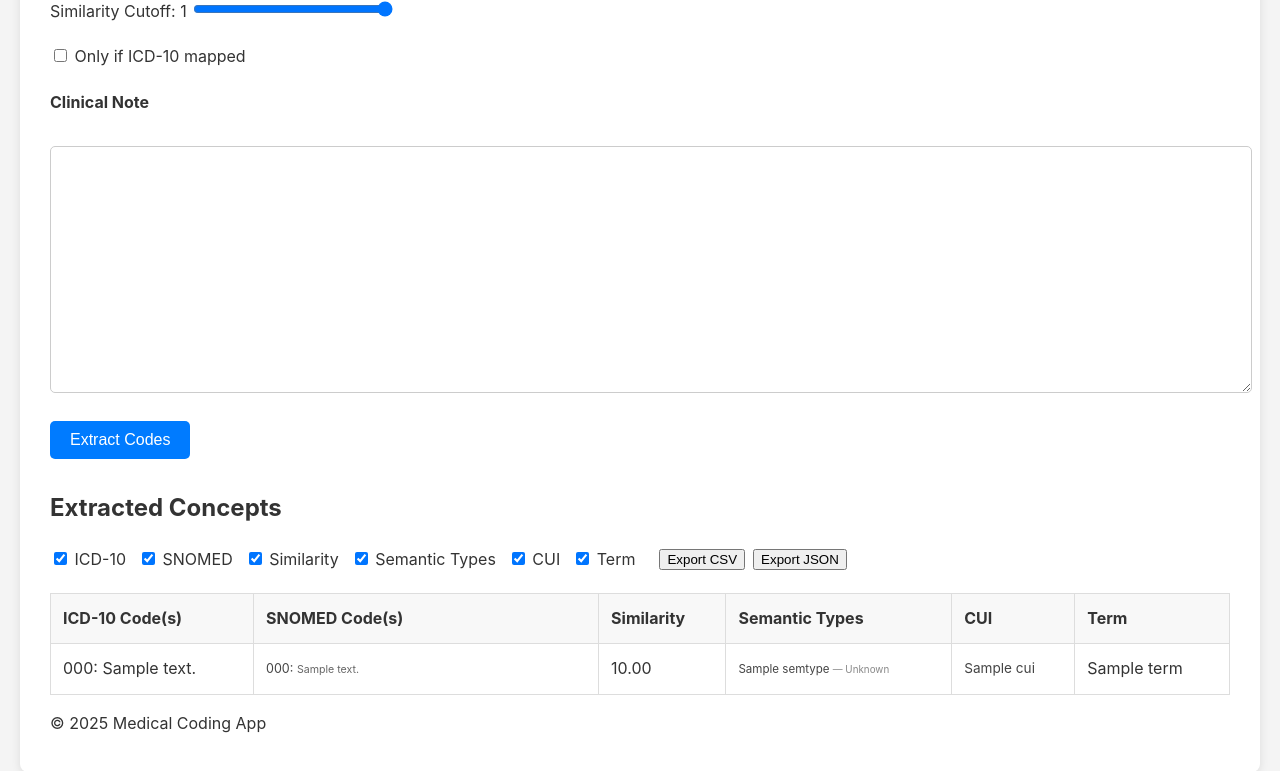
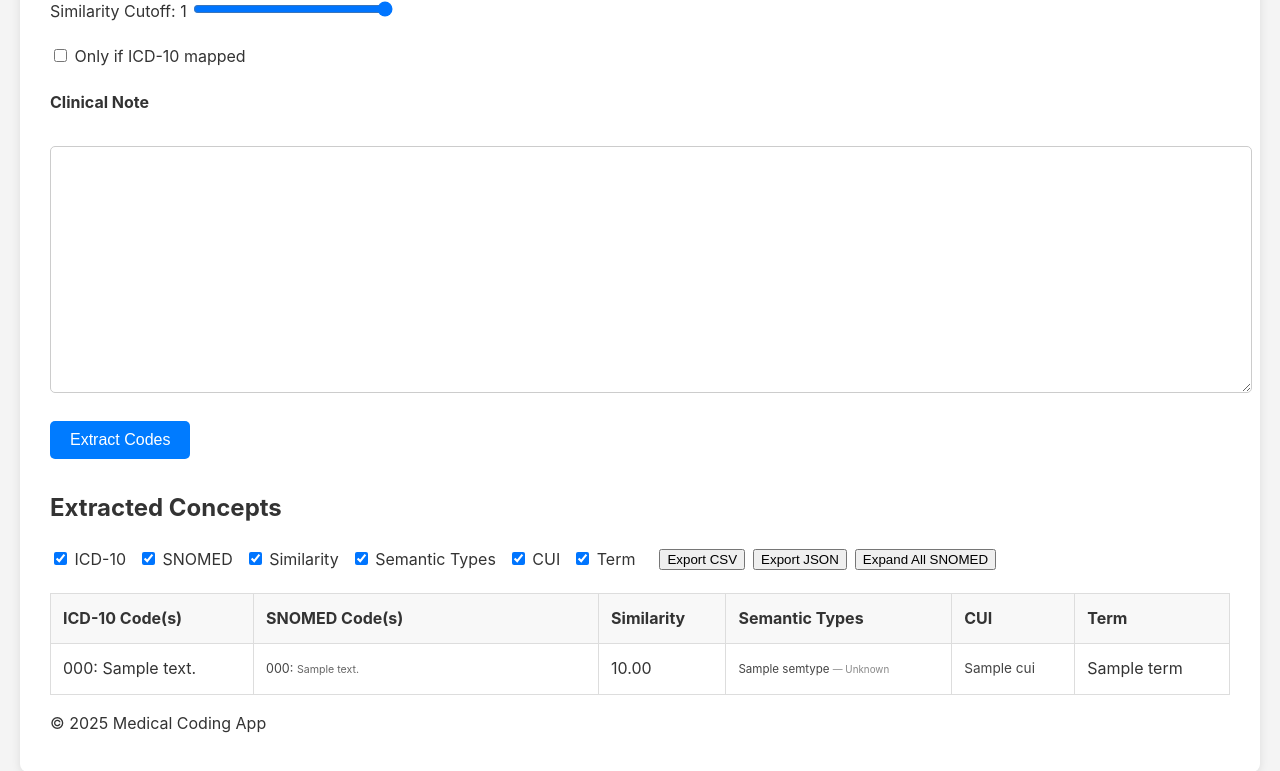
Before and after one commit to cyber3pxVA/Medicode, a Flask app: template medical-coding-app/app/templates/index.html in a window 1280 px wide. Shown: the part 300-1071 px from the top of the page. Run offline with Flask 3, Linux system fonts and the light colour scheme; tables that the repository leaves empty hold one stand-in row (values such as "Sample post"); the template is opened without the code that fills it: values that come from a table or form of the project are taken from there, most other values are stand-ins (such as "Sample title", 1, 10 or a date in 2020).

Commit message:
UI: SNOMED collapse (first only) + per-row and global expand toggles

```diff
--- a/medical-coding-app/app/templates/index.html
+++ b/medical-coding-app/app/templates/index.html
@@ -68,6 +68,7 @@
                         <div style="display:flex; gap:0.5em;">
                             <button id="export-csv" type="button">Export CSV</button>
                             <button id="export-json" type="button">Export JSON</button>
+                            <button id="toggle-all-snomed" type="button">Expand All SNOMED</button>
                         </div>
                     </div>
                 <table style="width:100%;">
@@ -93,10 +94,20 @@
                             </td>
                             <!-- SNOMED Code(s) -->
                                 <td class="col-snomed" style="font-size: 0.92em;">
-                                {% for sc in code.snomed_codes %}
-                                    <div style="font-size:0.85em; color:#444;">{{ sc.code }}: <span style="font-size:0.85em; color:#666;">{{ sc.desc }}</span></div>
-                                {% endfor %}
-                            </td>
+                                    {% set total = code.snomed_codes|length %}
+                                    {% if total > 0 %}
+                                        {% set first = code.snomed_codes[0] %}
+                                        <div style="font-size:0.85em; color:#444;">{{ first.code }}: <span style="font-size:0.85em; color:#666;">{{ first.desc }}</span></div>
+                                        {% if total > 1 %}
+                                            <div class="snomed-extra" style="display:none; margin-top:0.4em;">
+                                                {% for sc in code.snomed_codes[1:] %}
+                                                    <div style="font-size:0.80em; color:#555;">{{ sc.code }}: <span style="font-size:0.80em; color:#777;">{{ sc.desc }}</span></div>
+                                                {% endfor %}
+                                            </div>
+                                            <button type="button" class="toggle-snomed" style="margin-top:0.3em; font-size:0.70em; background:none; border:1px solid #ccc; padding:2px 6px; cursor:pointer;">More ▾</button>
+                                        {% endif %}
+                                    {% endif %}
+                                </td>
                             <!-- Similarity -->
                                 <td class="col-similarity">{{ "%.2f"|format(code.similarity) }}</td>
                             <!-- Semantic Types -->
@@ -187,6 +198,37 @@
                 });
             });
 
+            // Per-row SNOMED toggle
+            document.querySelectorAll('.toggle-snomed').forEach(btn => {
+                btn.addEventListener('click', () => {
+                    const extra = btn.parentElement.querySelector('.snomed-extra');
+                    if (!extra) return;
+                    const expanded = extra.style.display !== 'none';
+                    if (expanded) {
+                        extra.style.display = 'none';
+                        btn.textContent = 'More ▾';
+                    } else {
+                        extra.style.display = '';
+                        btn.textContent = 'Less ▴';
+                    }
+                });
+            });
+
+            // Global expand/collapse all SNOMED
+            const globalBtn = document.getElementById('toggle-all-snomed');
+            if (globalBtn) {
+                globalBtn.addEventListener('click', () => {
+                    const extras = document.querySelectorAll('.snomed-extra');
+                    if (!extras.length) return;
+                    const anyHidden = Array.from(extras).some(e => e.style.display === 'none');
+                    extras.forEach(e => { e.style.display = anyHidden ? '' : 'none'; });
+                    document.querySelectorAll('.toggle-snomed').forEach(b => {
+                        b.textContent = anyHidden ? 'Less ▴' : 'More ▾';
+                    });
+                    globalBtn.textContent = anyHidden ? 'Collapse All SNOMED' : 'Expand All SNOMED';
+                });
+            }
+
             // Export functions (client-side, visible columns only)
             function getVisibleData() {
                 const active = Array.from(document.querySelectorAll('.col-toggle:checked')).map(cb => cb.getAttribute('data-col'));
```
